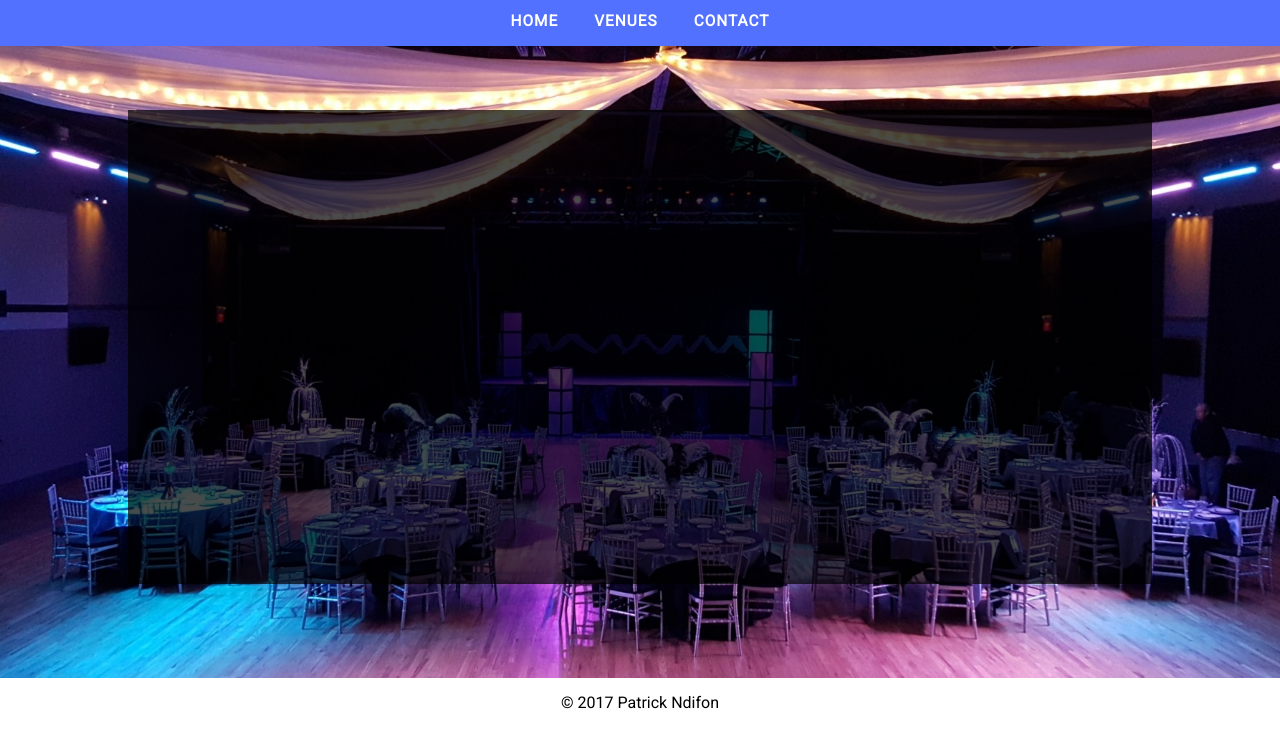
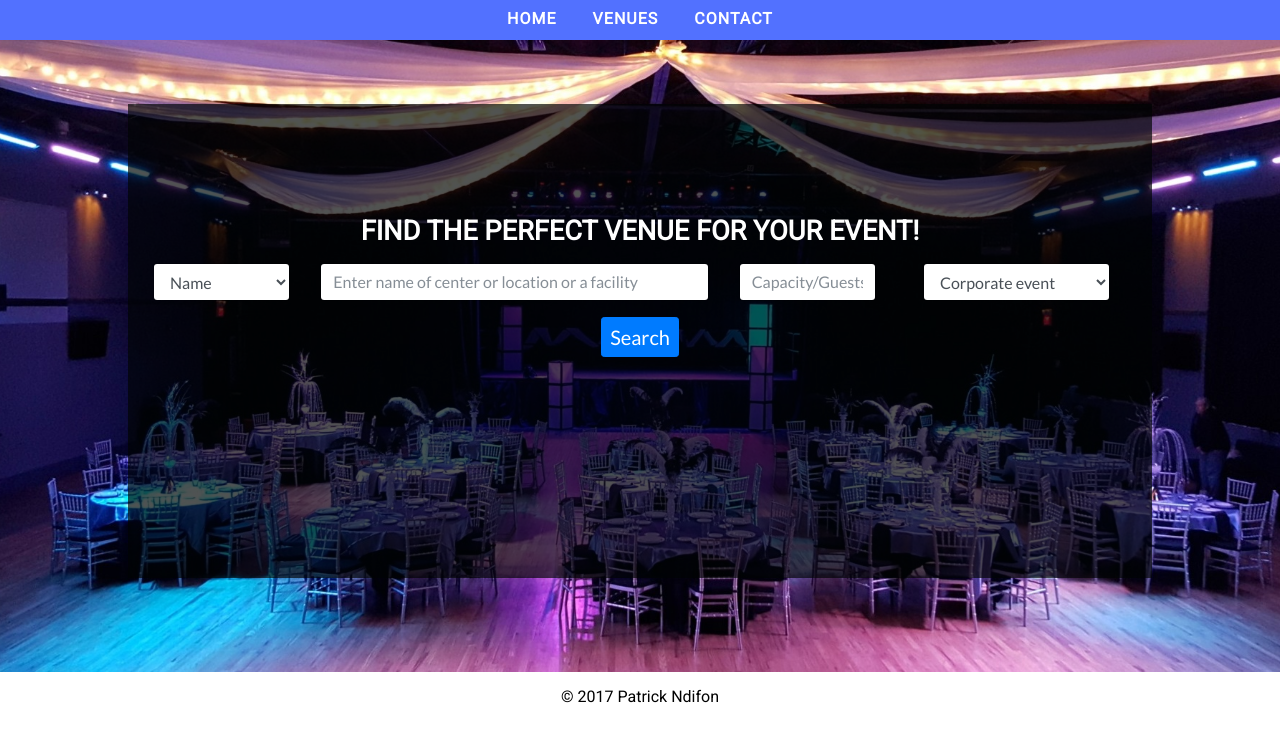
Before and after one commit to pmndifon/EventManager, a plain HTML site: page template/index.html in a window 1280 px wide. Shown: the part 53-800 px from the top of the page. Drawn offline with nearby package versions, Linux system fonts and the light colour scheme.

Commit message:
Add search form to landing page

```diff
--- a/template/css/main.css
+++ b/template/css/main.css
@@ -83,11 +83,11 @@
 .topbar .brand {
     display: flex;
     flex-direction: column;
-    margin-bottom: 15px;
+    margin-bottom: 5px;
 }
 
 .topbar .brandname {
-    font-size: 2em;
+    font-size: 1.5em;
     font-family: 'Roboto', sans-serif;
     font-weight: lighter;
     color: #125dff;
@@ -96,21 +96,24 @@
 }
 
 .topbar .tagline {
-        font-style: italic;
-    }
+    font-style: italic;
+    font-size: 0.7em;
+}
 
 .topbar .login-area {
     margin-right: 10px;
     padding: 5px;
+    text-align: center;
 }
 
 .topbar .login-area a {
-    font-size: 1em;
+    font-size: .8em;
     text-decoration: none;
     margin-right: 20px;
     text-transform: uppercase;
     color: black;
     font-weight: bold;
+    text-align: center;
 }
 
 .topbar .login-area a .fa {
@@ -122,6 +125,7 @@
  /* Navigation */
  #mainNav {
     background-color: #5271ff;
+    padding: 5px;
  }
 
  #navMenu li {
@@ -134,7 +138,7 @@
     color: #fff;
     text-transform: uppercase;
     font-weight: 700;
-    font-size: 1.1em;
+    font-size: .8em;
     letter-spacing: 1px;
 }
 
@@ -149,20 +153,40 @@
     background-size: cover;
     background-repeat: no-repeat;
     background-position: center;
-    height: 65vh;
+    height: 70vh;
     border-radius: 0px;
     position: relative;
 }
 
 .jumbotron .wrapper {
     position: absolute;
-    background-color: rgba(0,0,0,0.7);
+    background-color: rgba(0, 3, 3, 0.678);
     height: 75%;
     width: 80%;
     top: 5;
     right: 10%;
     left: 10%;
     bottom: 5;
+    padding: 10px;
+}
+
+.jumbotron .wrapper-inner {
+    position: relative;
+    margin: 8% auto;
+}
+
+.jumbotron .wrapper p {
+    color: white;
+    text-transform: uppercase;
+    font-size: .9em;
+    font-weight: bold;
+    display: flex;
+    flex-direction: column;
+    line-height: 1.2em;
+}
+
+form .row div {
+
 }
 
 
@@ -238,7 +262,7 @@
     #navMenu li {
         margin: 0 10px;
         padding: 0px;
-        font-size: 14px;
+        font-size: 20px;
     }
 
     /* MAIN */
@@ -252,6 +276,26 @@
         border-radius: 0px;
     }
 
+    .jumbotron .wrapper-inner {
+        margin: 10% auto;
+    }
+
+    .jumbotron .wrapper p {
+        font-size: 1.7em;
+        font-weight: bold;
+        display: flex;
+        flex-direction: column;
+        line-height: 1.2em;
+    }
+
+    .wrapper form .row div {
+        width: 100%;
+    }
+
+    form .btn {
+        font-size: 20px;
+    }
+
     /* FOOTER */
     footer p {
         padding: 0;
@@ -259,7 +303,4 @@
         color: black;
     }
 
-
-
-
 }
--- a/template/index.html
+++ b/template/index.html
@@ -6,14 +6,16 @@
         <meta http-equiv="X-UA-Compatible" content="ie=edge">
         <title>EventManager | We have the perfect venue for you!</title>
         <meta name="description" content="">
-    <meta name="author" content="">
+        <meta name="Patrick Ndifon" content="">
 
         <!-- Site Favicon -->
         <link rel="icon" href="#">
 
-    <!-- Boostrap Core CSS -->
+        <!-- Boostrap Core CSS CDN-->
         <link rel="stylesheet" href="https://maxcdn.bootstrapcdn.com/bootstrap/4.0.0-beta.2/css/bootstrap.min.css" integrity="sha384-PsH8R72JQ3SOdhVi3uxftmaW6Vc51MKb0q5P2rRUpPvrszuE4W1povHYgTpBfshb"
             crossorigin="anonymous">
+
+        <!-- Boostrap Core CSS Local-->
         <link rel="stylesheet" href="css/vendor/bootstrap.min.css">
 
         <!-- Custom Fonts -->
@@ -27,8 +29,9 @@
     </head>
     <body>
 
+        <!-- HEADER -->
         <header role="header">
-
+            <!-- Topbar -->
             <div class="container-fluid topbar">
                 <div class="brand">
                     <span class="brandname display-4">EventManager</span>
@@ -45,6 +48,7 @@
                 </div>
             </div>
 
+            <!-- Navigation -->
             <nav class="navbar navbar-expand-sm navbar-dark" role="navigation" id="mainNav">
                 <button class="navbar-toggler" type="button" data-toggle="collapse" data-target="#navMenu" aria-controls="navbarMenu"
                     aria-expanded="false" aria-label="Toggle navigation">
@@ -66,16 +70,51 @@
                     </ul>
                 </div>
             </nav>
-
         </header>
 
+        <!-- MAIN CONTENT -->
         <main role="main" class="jumbotron text-center">
             <div class="wrapper">
-
+                <div class="wrapper-inner">
+                    <p class="intro-text">Find the perfect venue for your event!</p>
+                    <form class="container" id="needs-validation">
+                        <div class="row">
+                            <div class="col-12 col-sm-4 col-md-2">
+                                <label for="searchCriteria"></label>
+                                <select class="form-control" id="searchCriteria">
+                                    <option>Name</option>
+                                    <option>Location</option>
+                                    <option>Facility</option>
+                                </select>
+                            </div>
+                            <div class="col-12 col-sm-8 col-md-5">
+                                <label for="searchDescription"></label>
+                                <input type="text" class="form-control" id="searchDescription" placeholder="Enter name of center or location or a facility">
+                            </div>
+                            <div class="col-12 col-sm-4 col-md-2">
+                                <label for="seatingCapacity"></label>
+                                <input type="text" class="form-control" id="seatingCapacity" placeholder="Capacity/Guests">
+                            </div>
+                            <div class="col-12 col-sm-5 col-md-3 mt-3">
+                                <label for="occasionType"></state>
+                                <select class="form-control" id="occasionType">
+                                    <option>Corporate event</option>
+                                    <option>Birthday part</option>
+                                    <option>Wedding</option>
+                                    <option>Coctail party</option>
+                                    <option>Team Outings/Party</option>
+                                    <option>Engagement</option>
+                                    <option>Other occasio</option>
+                                </select>
+                            </div>
+                        </div>
+                        <button class="btn btn-primary btn-sm mt-3" type="submit">Search</button>
+                    </form>
+                </div>
             </div>
         </main>
 
-
+        <!-- FOOTER CONTENT -->
         <footer role="footer" class="text-center">
             <p>&copy; 2017 Patrick Ndifon</p>
         </footer>
@@ -96,9 +135,5 @@
         <script src="https://maxcdn.bootstrapcdn.com/bootstrap/4.0.0-beta.2/js/bootstrap.min.js" integrity="sha384-alpBpkh1PFOepccYVYDB4do5UnbKysX5WZXm3XxPqe5iKTfUKjNkCk9SaVuEZflJ"
             crossorigin="anonymous"></script> -->
 
-
-
-
-
     </body>
 </html>
```
Lines whose indentation alone changed are shown as unchanged.
